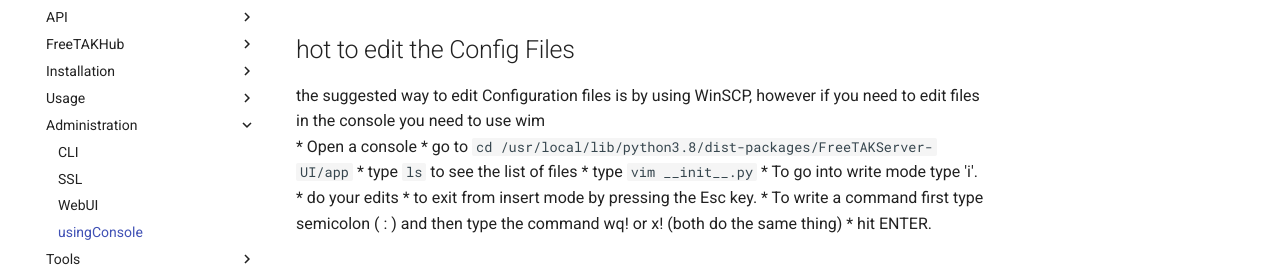
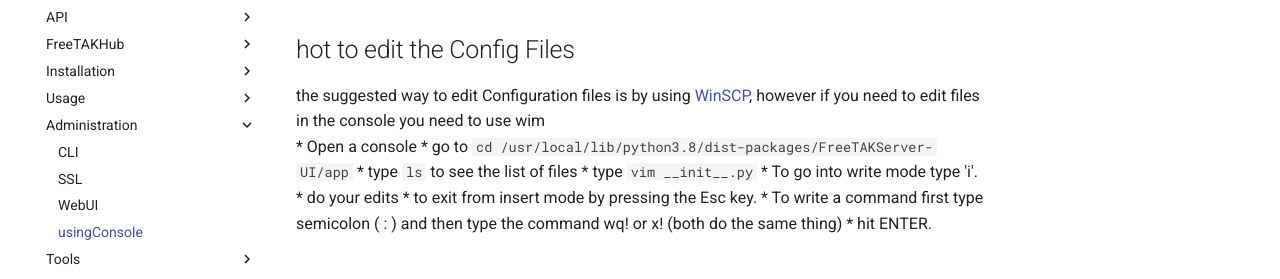
Before and after one commit to FreeTAKTeam/FreeTAKServer-User-Docs, an MkDocs documentation site: the page built from docs/docs/administration/usingConsole.md, in a window 1280 px wide. Shown: the part 148-427 px from the top of the page. Built offline with MkDocs 1.6.1 and Material for MkDocs 9.7.7, drawn with Linux system fonts in a browser that asks for light colours; comment, search, counter and statistics services are not loaded; part of the change alters nothing that is shown.

````diff
--- a/docs/docs/administration/usingConsole.md
+++ b/docs/docs/administration/usingConsole.md
@@ -1,6 +1,6 @@
 
 ## hot to edit the Config Files
-the suggested way to edit Configuration files is by using WinSCP, however if you need to edit files in the console you need to use wim
+the suggested way to edit Configuration files is by using [WinSCP](https://freetakteam.github.io/FreeTAKServer-User-Docs/Installation/Tools/), however if you need to edit files in the console you need to use wim
  * Open a console
  * go to ```cd /usr/local/lib/python3.8/dist-packages/FreeTAKServer-UI/app```
  * type ```ls``` to see the list of files
````
